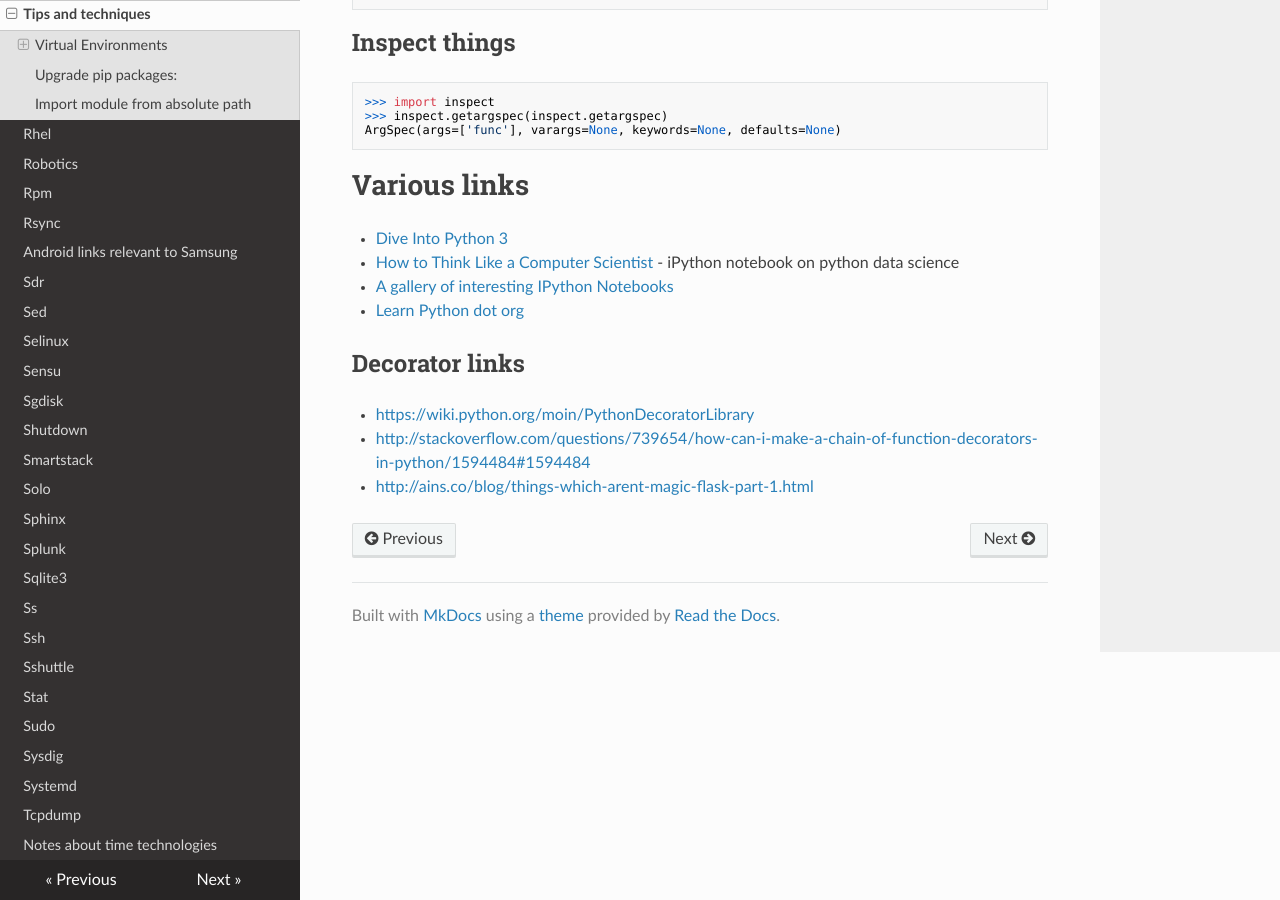
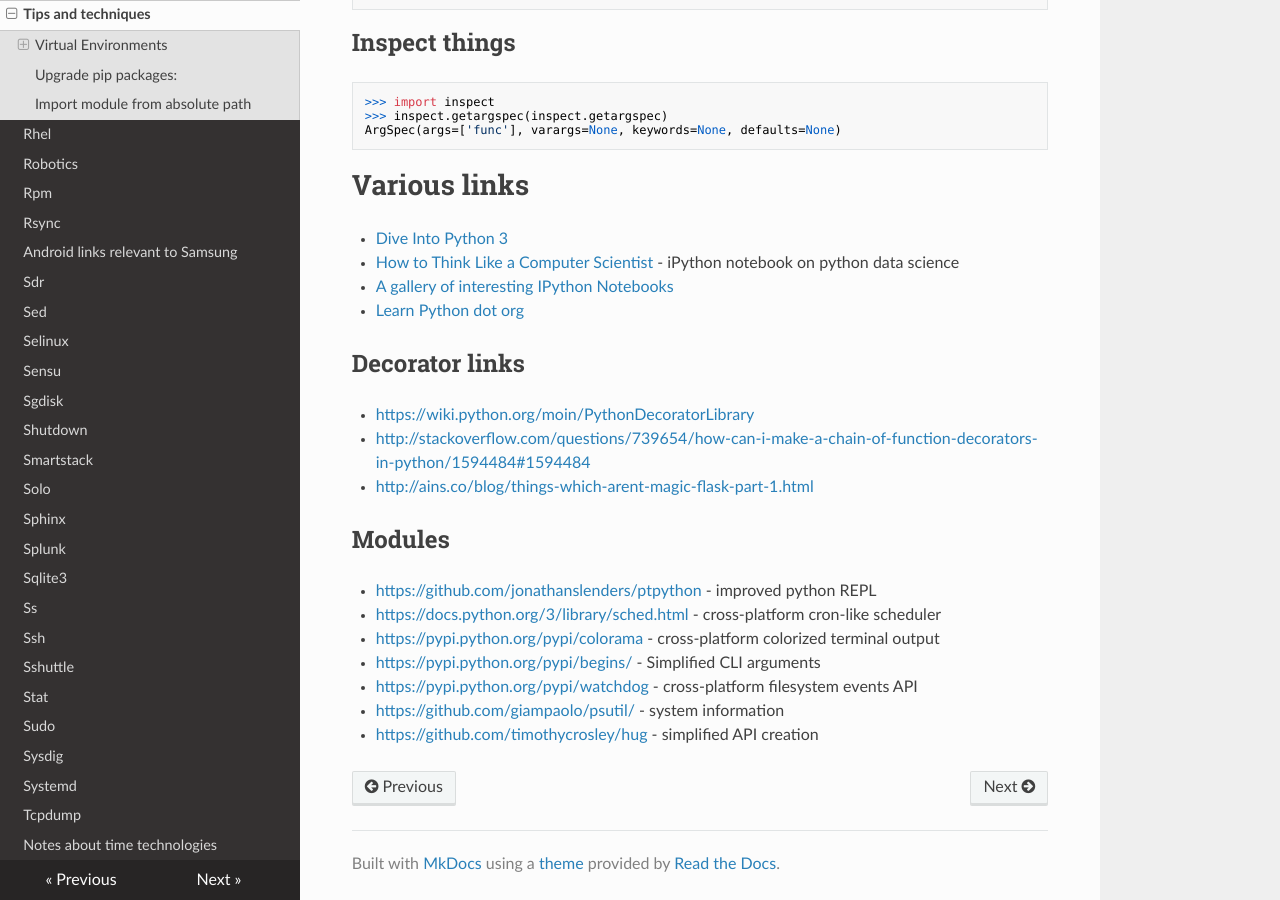
Before and after one commit to lando-cal/tech-notes, an MkDocs documentation site: the page built from docs/python.md, in a window 1280 px wide and 900 px high, scrolled down 2036 px. Built offline with MkDocs 1.6.1, drawn with Linux system fonts in a browser that asks for light colours; nearby versions of some CDN libraries.

Commit message:
Adding modules links

```diff
--- a/docs/python.md
+++ b/docs/python.md
@@ -114,3 +114,13 @@ ArgSpec(args=['func'], varargs=None, keywords=None, defaults=None)
 - <https://wiki.python.org/moin/PythonDecoratorLibrary>
 - <http://stackoverflow.com/questions/739654/how-can-i-make-a-chain-of-function-decorators-in-python/1594484#1594484>
 - <http://ains.co/blog/things-which-arent-magic-flask-part-1.html>
+
+## Modules
+
+- <https://github.com/jonathanslenders/ptpython> - improved python REPL
+- <https://docs.python.org/3/library/sched.html> - cross-platform cron-like scheduler
+- <https://pypi.python.org/pypi/colorama> - cross-platform colorized terminal output
+- <https://pypi.python.org/pypi/begins/> - Simplified CLI arguments
+- <https://pypi.python.org/pypi/watchdog> - cross-platform filesystem events API
+- <https://github.com/giampaolo/psutil/> - system information
+- <https://github.com/timothycrosley/hug> - simplified API creation
```
